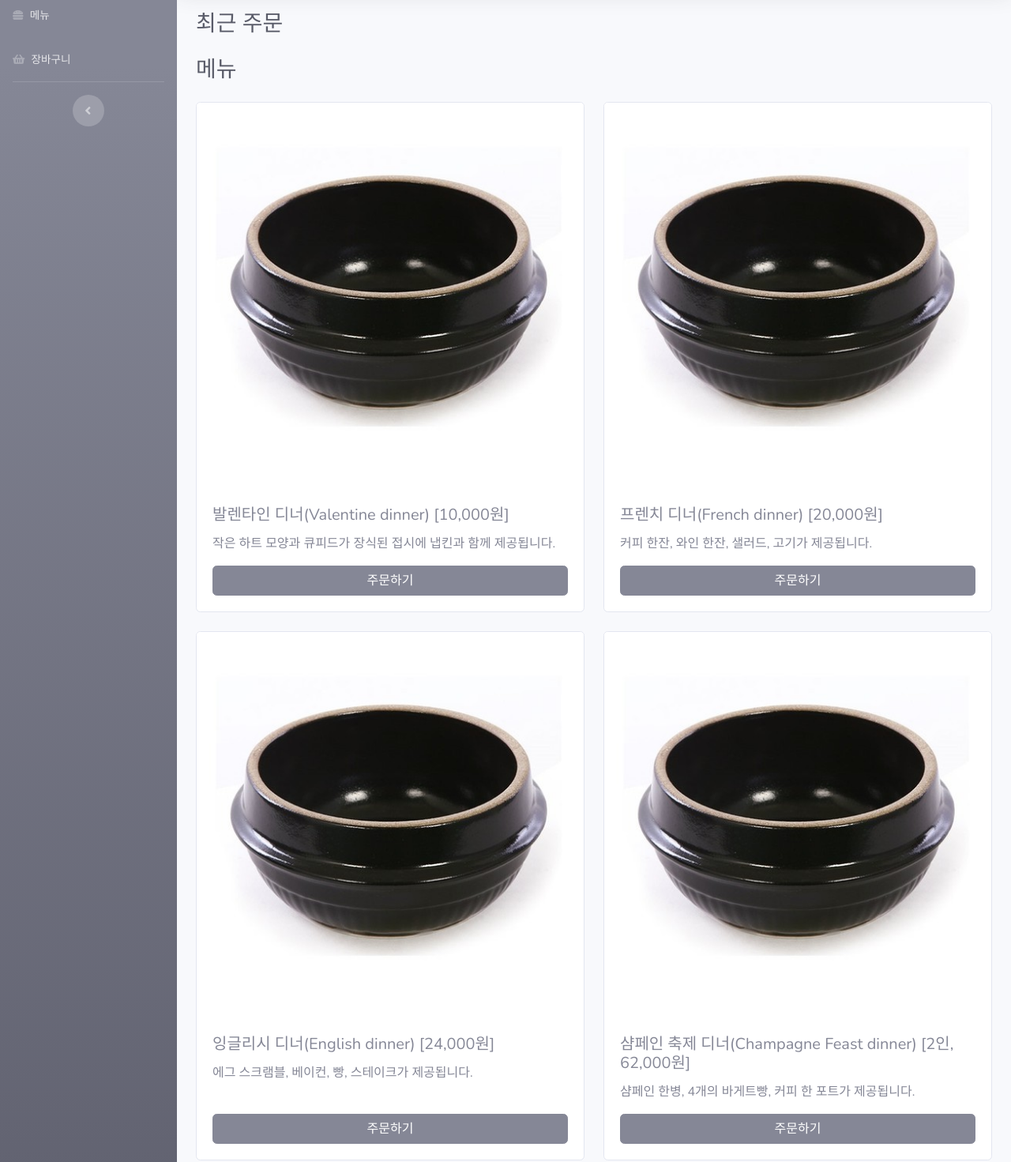
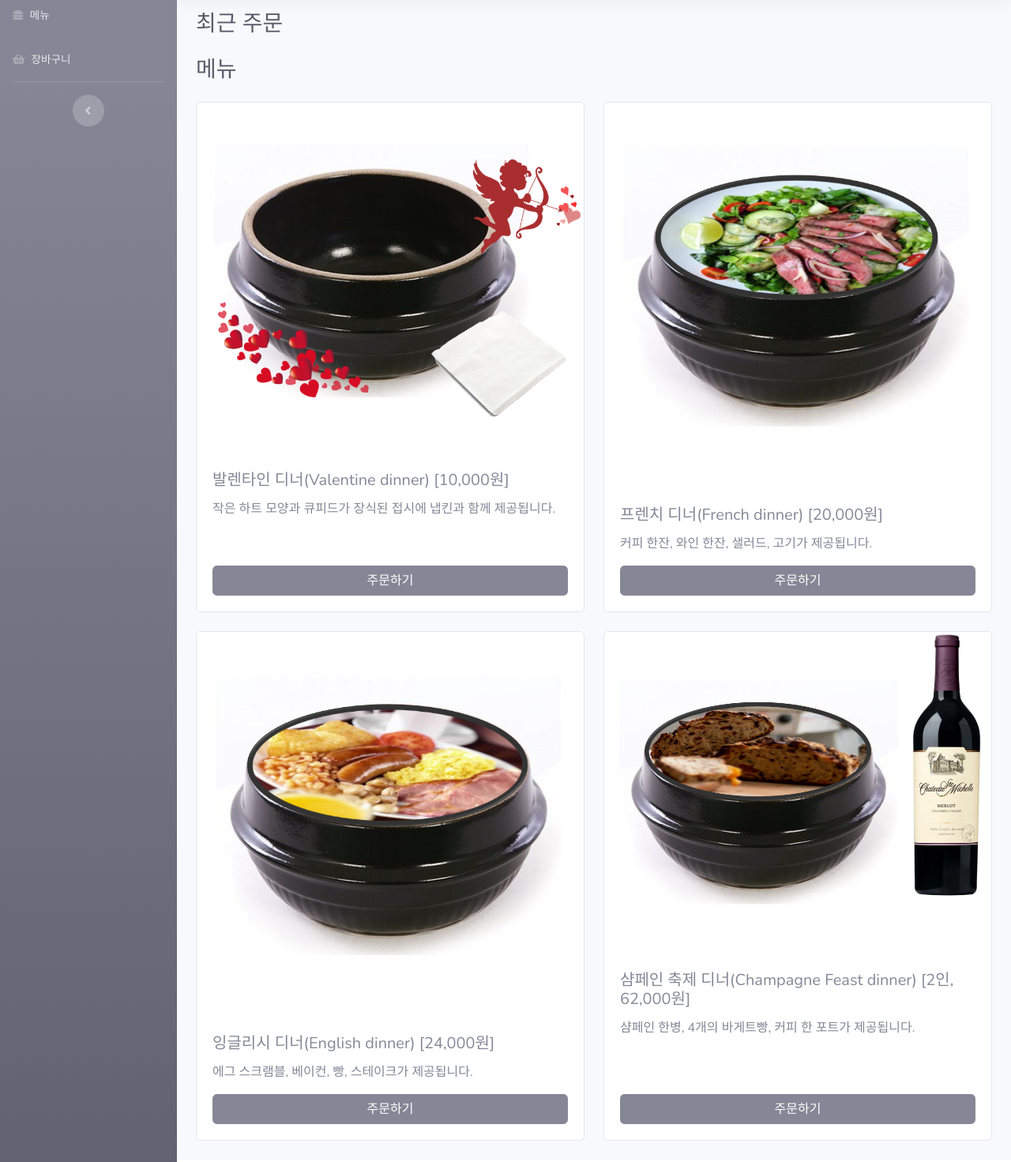
Before and after one commit to kir3i/Mr.Great-SE-Project, a website: page source/client/customer/menu.html in a window 1280 px wide. Shown: the part 80-1551 px from the top of the page at 79% size. Drawn offline with nearby package versions, Linux system fonts and the light colour scheme; no server answers.

Commit message:
이미지 변경

```diff
--- a/source/client/customer/menu.html
+++ b/source/client/customer/menu.html
@@ -72,7 +72,7 @@
                     <div class="row">
                         <div class="col-xl-6 col-md-6 mb-4">
                             <div class="h-100 card">
-                                <img src="/img/img_dduk.jpg" class="card-img-top" alt="발렌타인 디너(Valentine dinner)">
+                                <img src="/img/Vallentine_dinner.png" class="card-img-top" alt="발렌타인 디너(Valentine dinner)">
                                 <div class="card-body d-flex flex-column">
                                     <h5 class="card-title">발렌타인 디너(Valentine dinner) [10,000원]</h5>
                                     <p class="card-text">작은 하트 모양과 큐피드가 장식된 접시에 냅킨과 함께 제공됩니다.</p>
@@ -85,7 +85,7 @@
                         </div>
                         <div class="col-xl-6 col-md-6 mb-4">
                             <div class="h-100 card">
-                                <img src="/img/img_dduk.jpg" class="card-img-top" alt="프렌치 디너(French dinner)">
+                                <img src="/img/French_dinner.png" class="card-img-top" alt="프렌치 디너(French dinner)">
                                 <div class="card-body d-flex flex-column">
                                     <h5 class="card-title">프렌치 디너(French dinner) [20,000원]</h5>
                                     <p class="card-text">커피 한잔, 와인 한잔, 샐러드, 고기가 제공됩니다.</p>
@@ -98,7 +98,7 @@
                         </div>
                         <div class="col-xl-6 col-md-6 mb-4">
                             <div class="h-100 card">
-                                <img src="/img/img_dduk.jpg" class="card-img-top" alt="잉글리시 디너(English dinner)">
+                                <img src="/img/English_dinner.png" class="card-img-top" alt="잉글리시 디너(English dinner)">
                                 <div class="card-body d-flex flex-column">
                                     <h5 class="card-title">잉글리시 디너(English dinner) [24,000원]</h5>
                                     <p class="card-text">에그 스크램블, 베이컨, 빵, 스테이크가 제공됩니다.</p>
@@ -111,7 +111,7 @@
                         </div>
                         <div class="col-xl-6 col-md-6 mb-4">
                             <div class="h-100 card">
-                                <img src="/img/img_dduk.jpg" class="card-img-top"
+                                <img src="/img/Champagne_festival_dinner.png" class="card-img-top"
                                     alt="샴페인 축제 디너(Champagne Feast dinner)">
                                 <div class="card-body d-flex flex-column">
                                     <h5 class="card-title">샴페인 축제 디너(Champagne Feast dinner) [2인, 62,000원]</h5>
```
Also changed, not shown: source/client/img/Champagne_festival_dinner.png (added), source/client/img/English_dinner.png (added), source/client/img/French_dinner.png (added), source/client/img/Vallentine_dinner.png (added), source/client/img/img_dduk.jpg (deleted).
